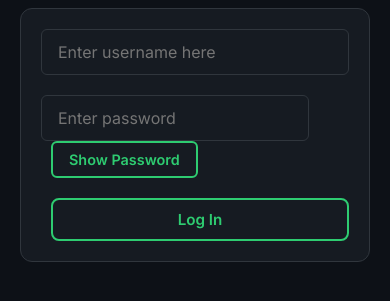
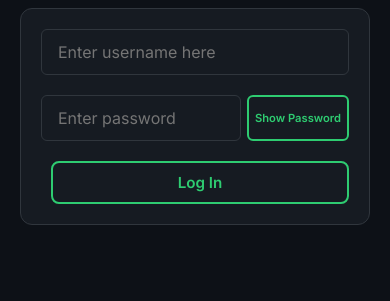
Before and after one commit to HA-lanf/DIVYA, a website: page signin.html in a window 390 px wide. Shown: the part 221-522 px from the top of the page. Drawn offline with Linux system fonts and the light colour scheme.

Commit message:
Update signin_style.css

```diff
--- a/signin_style.css
+++ b/signin_style.css
@@ -54,24 +54,24 @@
     background-color: var(--primary-green);
     color: var(--bg-color);
 }
+
 button {
     background-color: transparent;
-  border: 2px solid #2ECC71;  /* LeetCode green */
-  color: #2ECC71;
+    border: 2px solid var(--primary-green);
+    color: var(--primary-green);
     padding: 8px 16px;
     font-size: 0.9rem;
     font-weight: 600;
     border-radius: 6px;
     cursor: pointer;
     transition: background-color 0.3s ease, color 0.3s ease;
-  margin-left: 10px;  /* space from input */
+    margin-left: 10px;
 }
 
 button:hover {
-  background-color: #2ECC71;
-  color: #0d1117; /* dark bg */
+    background-color: var(--primary-green);
+    color: var(--bg-color);
 }
-
 
 /* === Heading === */
 h1 {
@@ -106,12 +106,45 @@
     font-size: 1rem;
     border-radius: 6px;
     transition: border-color 0.2s;
+    width: 100%;
 }
 
 input:focus {
     border-color: var(--primary-green);
     outline: none;
 }
+
+/* === Password Wrapper === */
+/* === Password Wrapper === */
+.password-wrapper {
+    display: flex;
+    align-items: stretch; /* makes both input and button same height */
+    gap: 10px;
+    width: 100%;
+}
+
+.password-wrapper input {
+    flex: 1;
+    min-width: 0;
+}
+
+.password-wrapper button {
+    padding: 0 10px;
+    font-size: 0.8rem;
+    font-weight: 600;
+    border-radius: 6px;
+    border: 2px solid var(--primary-green);
+    background-color: transparent;
+    color: var(--primary-green);
+    cursor: pointer;
+    transition: background-color 0.3s ease, color 0.3s ease;
+    white-space: nowrap;
+}
+.password-wrapper button:hover {
+    background-color: var(--primary-green);
+    color: var(--bg-color);
+}
+
 
 /* === Log In Button === */
 #login {
@@ -154,10 +187,14 @@
         font-size: 0.95rem;
         padding: 10px;
     }
-    form > div[style*="display: flex"] button {
-        font-size: 0.5rem;
-        padding: 4px 6px;
-        white-space: nowrap;
-        min-width: unset;
+
+    .password-wrapper {
+        gap: 6px;
+    }
+
+    .password-wrapper button {
+        font-size: 0.7rem;
+        padding: 6px;
+        margin-left: 0;
     }
 }
```
Lines whose indentation alone changed are shown as unchanged.
